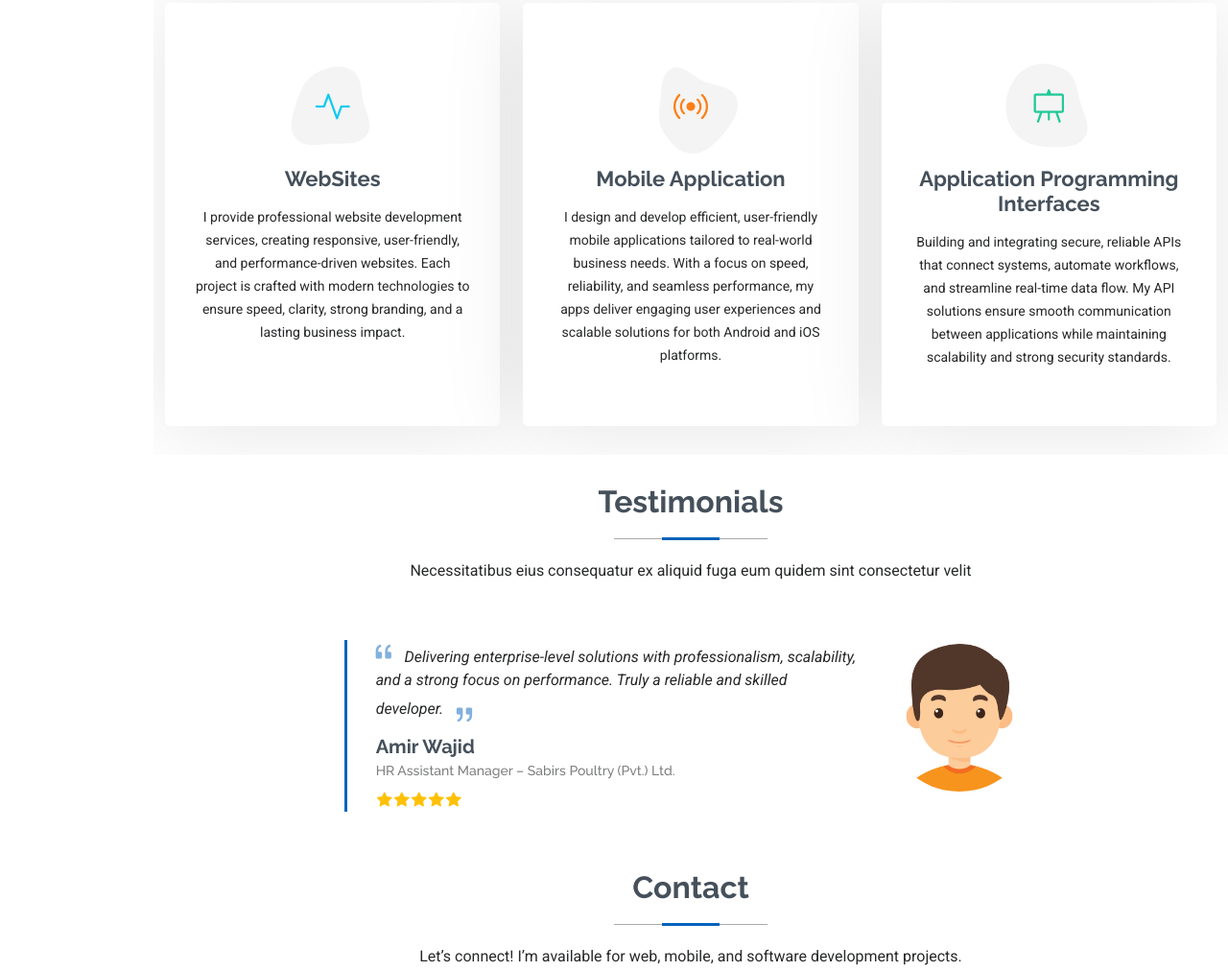
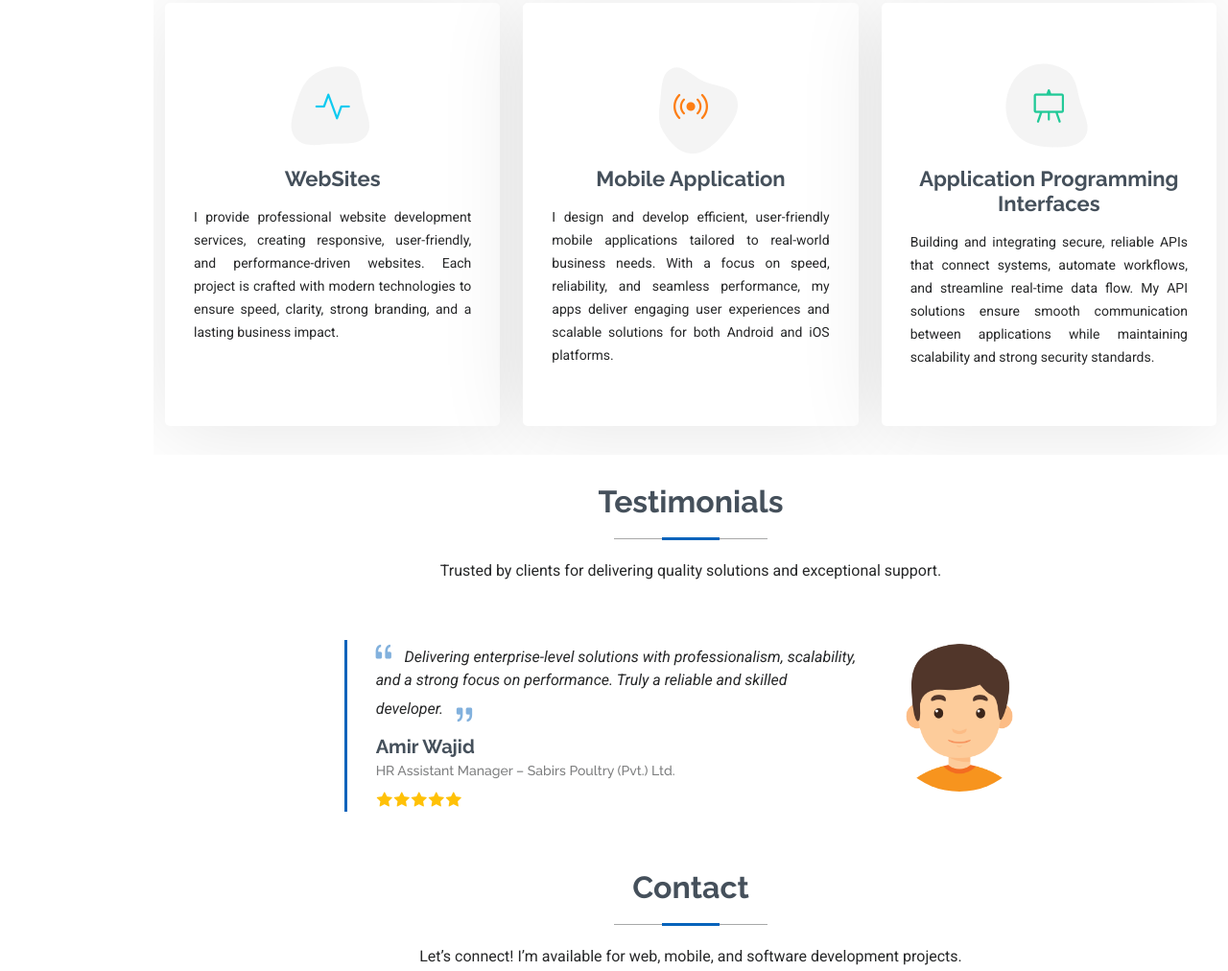
Before and after one commit to HafizBilawalhussain/My_New_Portflio, a plain HTML site: page index.html in a window 1280 px wide. Shown: the part 5098-6110 px from the top of the page at 96% size. Drawn offline with Linux system fonts and the light colour scheme.

Commit message:
Update Testimonials

```diff
--- a/index.html
+++ b/index.html
@@ -560,7 +560,7 @@
                       <a href="#" class="stretched-link">
                           <h3>WebSites</h3>
                       </a>
-                      <p>I provide professional website development services, creating responsive, user-friendly, and performance-driven websites. Each project is crafted with modern technologies to ensure speed, clarity, strong branding, and a lasting business impact.</p>
+                      <p style="text-align: justify;">I provide professional website development services, creating responsive, user-friendly, and performance-driven websites. Each project is crafted with modern technologies to ensure speed, clarity, strong branding, and a lasting business impact.</p>
 
                   </div>
               </div><!-- End Service Item -->
@@ -576,7 +576,7 @@
                       <a href="#" class="stretched-link">
                           <h3>Mobile Application</h3>
                       </a>
-                      <p>I design and develop efficient, user-friendly mobile applications tailored to real-world business needs. With a focus on speed, reliability, and seamless performance, my apps deliver engaging user experiences and scalable solutions for both Android and iOS platforms.</p>
+                      <p style="text-align: justify;">I design and develop efficient, user-friendly mobile applications tailored to real-world business needs. With a focus on speed, reliability, and seamless performance, my apps deliver engaging user experiences and scalable solutions for both Android and iOS platforms.</p>
                   </div>
               </div><!-- End Service Item -->
 
@@ -591,7 +591,7 @@
                       <a href="#" class="stretched-link">
                           <h3>Application Programming Interfaces</h3>
                       </a>
-                      <p>Building and integrating secure, reliable APIs that connect systems, automate workflows, and streamline real-time data flow. My API solutions ensure smooth communication between applications while maintaining scalability and strong security standards.</p>
+                      <p style="text-align: justify;">Building and integrating secure, reliable APIs that connect systems, automate workflows, and streamline real-time data flow. My API solutions ensure smooth communication between applications while maintaining scalability and strong security standards.</p>
                   </div>
               </div><!-- End Service Item -->
 
@@ -653,8 +653,8 @@
 
       <!-- Section Title -->
       <div class="container section-title" data-aos="fade-up">
-          <h2>Testimonials</h2>
-          <p>Necessitatibus eius consequatur ex aliquid fuga eum quidem sint consectetur velit</p>
+             <h2>Testimonials</h2>
+      <p>Trusted by clients for delivering quality solutions and exceptional support.</p>
       </div><!-- End Section Title -->
 
       <div class="container" data-aos="fade-up" data-aos-delay="100">
```
